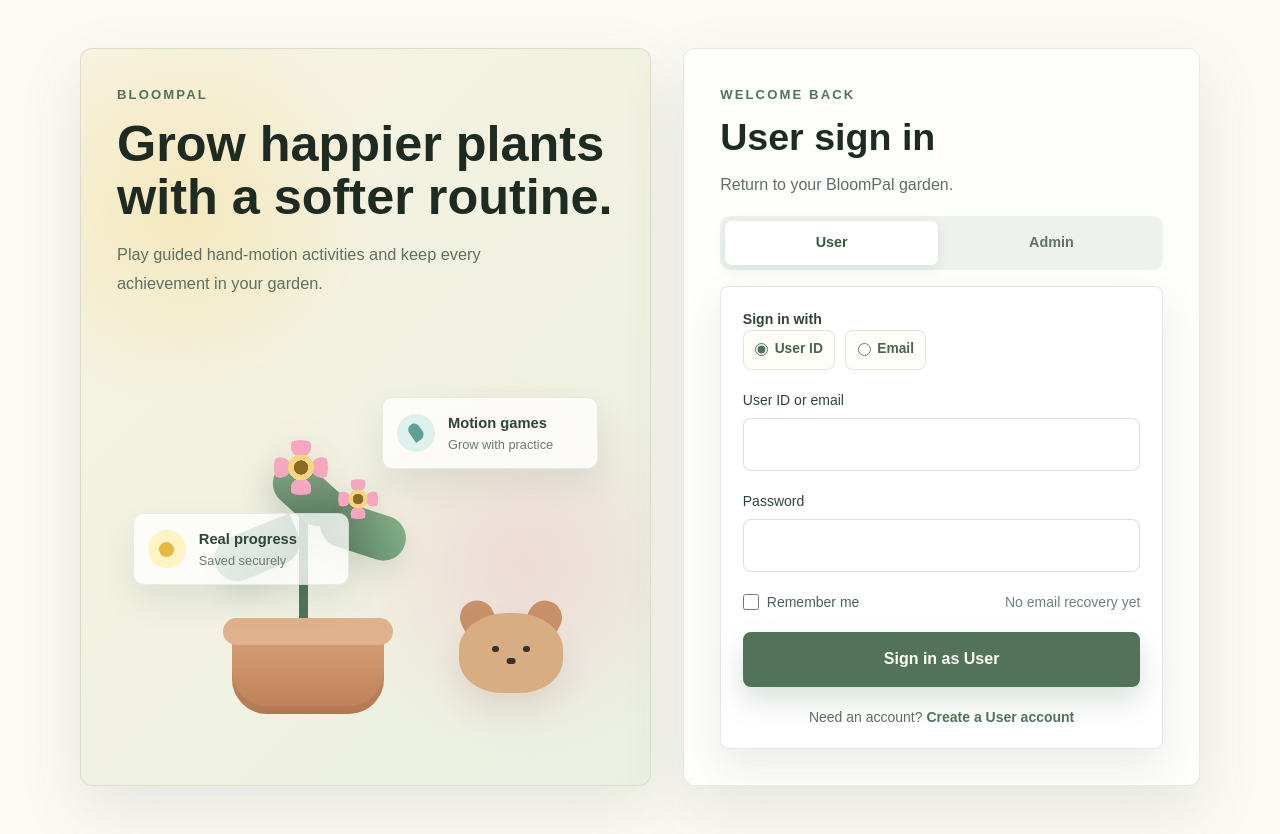
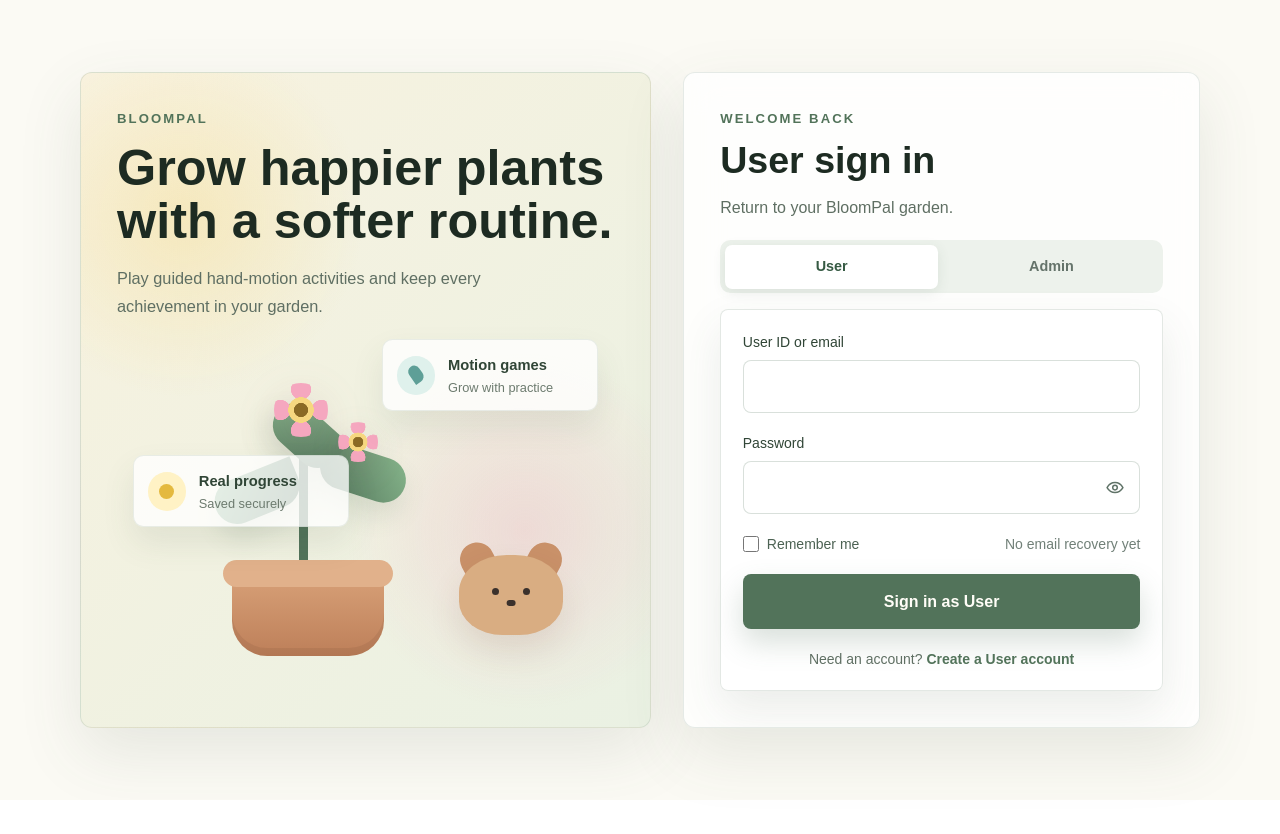
Before and after one commit to Shisa2025/bloompal, a Next.js app: page /login in a window 1280 px wide. After the commit the page ends 800 px from the top, so only its background shows below. Built offline with nearby package versions, Linux system fonts and the light colour scheme.

Commit message:
adjustment of login page

```diff
--- a/app/admin/dashboard/dashboard.module.css
+++ b/app/admin/dashboard/dashboard.module.css
@@ -764,6 +764,11 @@
   font-weight: 750;
 }
 
+.adminFormField {
+  display: grid;
+  gap: 6px;
+}
+
 .adminForm input {
   height: 40px;
   border: 1px solid var(--line);
--- a/app/admin/dashboard/users/[id]/page.tsx
+++ b/app/admin/dashboard/users/[id]/page.tsx
@@ -1,5 +1,6 @@
 import Link from "next/link";
 import { notFound } from "next/navigation";
+import PasswordInput from "@/app/components/PasswordInput";
 import { getManagedUser } from "@/database/admin";
 import { requireAdmin } from "@/lib/auth";
 import { Avatar, Panel, StatusBadge, TableShell } from "../../_components/ui";
@@ -45,7 +46,7 @@ export default async function UserDetailPage({
         </Panel></div>
         <div>
           <Panel title="Account details" subtitle="Edit contact information"><form action={updateManagedUserAction} className={styles.adminForm}><input name="userid" type="hidden" value={user.userid} /><label>Name<input defaultValue={user.displayName} name="displayName" required /></label><label>Email<input defaultValue={user.email} name="email" type="email" required /></label><button className={styles.secondaryButton} type="submit">Save details</button></form></Panel>
-          <Panel className={styles.sectionGap} title="Reset password" subtitle="Signs out existing sessions and requires another change on login"><form action={resetManagedPasswordAction} className={styles.adminForm}><input name="userid" type="hidden" value={user.userid} /><label>Temporary password<input name="password" type="password" minLength={8} required /></label><button className={styles.secondaryButton} type="submit">Reset password</button></form></Panel>
+          <Panel className={styles.sectionGap} title="Reset password" subtitle="Signs out existing sessions and requires another change on login"><form action={resetManagedPasswordAction} className={styles.adminForm}><input name="userid" type="hidden" value={user.userid} /><div className={styles.adminFormField}><label htmlFor="reset-managed-user-password">Temporary password</label><PasswordInput id="reset-managed-user-password" name="password" minLength={8} required /></div><button className={styles.secondaryButton} type="submit">Reset password</button></form></Panel>
           <Panel className={styles.sectionGap} title="Account access" subtitle="Actions are scoped to this Admin"><div className={styles.accountActions}><form action={setManagedUserStatusAction}><input name="userid" type="hidden" value={user.userid} /><input name="status" type="hidden" value={user.status === "active" ? "disabled" : "active"} /><button className={styles.secondaryButton} type="submit">{user.status === "active" ? "Disable and sign out" : "Enable user"}</button></form><form action={releaseManagedUserAction}><input name="userid" type="hidden" value={user.userid} /><button className={styles.dangerButton} type="submit">Release from this Admin</button></form></div></Panel>
         </div>
       </div>
--- /dev/null
+++ b/app/components/PasswordInput.tsx
@@ -0,0 +1,43 @@
+"use client";
+
+import { useState, type ComponentPropsWithoutRef } from "react";
+
+type PasswordInputProps = Omit<ComponentPropsWithoutRef<"input">, "type">;
+
+export default function PasswordInput({
+  className,
+  disabled,
+  id,
+  ...props
+}: PasswordInputProps) {
+  const [isVisible, setIsVisible] = useState(false);
+  const actionLabel = isVisible ? "Hide password" : "Show password";
+
+  return (
+    <div className="password-input-wrapper">
+      <input
+        {...props}
+        className={["password-input-control", className].filter(Boolean).join(" ")}
+        disabled={disabled}
+        id={id}
+        type={isVisible ? "text" : "password"}
+      />
+      <button
+        aria-controls={id}
+        aria-label={actionLabel}
+        aria-pressed={isVisible}
+        className="password-visibility-button"
+        disabled={disabled}
+        onClick={() => setIsVisible((visible) => !visible)}
+        title={actionLabel}
+        type="button"
+      >
+        <svg aria-hidden="true" fill="none" focusable="false" viewBox="0 0 24 24">
+          <path d="M2.5 12s3.5-6 9.5-6 9.5 6 9.5 6-3.5 6-9.5 6-9.5-6-9.5-6Z" />
+          <circle cx="12" cy="12" r="2.75" />
+          {isVisible ? <path d="m4 4 16 16" /> : null}
+        </svg>
+      </button>
+    </div>
+  );
+}
--- a/app/globals.css
+++ b/app/globals.css
@@ -521,38 +521,60 @@ body {
   box-shadow: 0 0 0 0.25rem rgb(107 155 116 / 16%);
 }
 
-.login-mode-fieldset {
-  display: flex;
-  align-items: center;
-  gap: 0.65rem;
-  margin: 0;
+.password-input-wrapper {
+  position: relative;
+  width: 100%;
+}
+
+.password-input-wrapper .password-input-control {
+  width: 100%;
+  padding-right: 3.25rem;
+}
+
+.password-input-control::-ms-reveal,
+.password-input-control::-ms-clear {
+  display: none;
+}
+
+.password-visibility-button {
+  position: absolute;
+  top: 50%;
+  right: 0.42rem;
+  display: grid;
+  width: 2.3rem;
+  height: 2.3rem;
+  place-items: center;
   border: 0;
+  border-radius: 0.4rem;
+  background: transparent;
+  color: #607368;
+  cursor: pointer;
   padding: 0;
-}
-
-.login-mode-fieldset legend {
-  margin-right: 0.15rem;
-  color: #304536;
-  font-size: 0.88rem;
-  font-weight: 700;
-}
-
-.login-mode-fieldset label {
-  display: inline-flex;
-  align-items: center;
-  gap: 0.42rem;
-  border: 1px solid rgb(82 115 90 / 16%);
-  border-radius: 0.5rem;
-  background: #fffdf7;
-  color: #4c6253;
-  cursor: pointer;
-  font-size: 0.86rem;
-  font-weight: 700;
-  padding: 0.55rem 0.7rem;
-}
-
-.login-mode-fieldset input {
-  accent-color: #52735a;
+  transform: translateY(-50%);
+}
+
+.password-visibility-button svg {
+  width: 1.25rem;
+  height: 1.25rem;
+  stroke: currentColor;
+  stroke-linecap: round;
+  stroke-linejoin: round;
+  stroke-width: 1.8;
+}
+
+.password-visibility-button:hover {
+  background: rgb(82 115 90 / 10%);
+  color: #365a43;
+}
+
+.password-visibility-button:focus-visible {
+  outline: 0.18rem solid rgb(107 155 116 / 32%);
+  outline-offset: 0.05rem;
+}
+
+.password-visibility-button:disabled {
+  cursor: not-allowed;
+  opacity: 0.5;
 }
 
 .login-error {
--- a/app/login/actions.ts
+++ b/app/login/actions.ts
@@ -2,19 +2,16 @@
 
 import { redirect, RedirectType } from "next/navigation";
 import { createLoginSession } from "@/lib/auth";
-import { verifyUserLogin, type AccountRole, type LoginMode } from "@/database/users";
+import { verifyUserLogin, type AccountRole } from "@/database/users";
 
 export async function loginAction(formData: FormData) {
-  const loginMode = formData.get("loginMode");
   const identifier = formData.get("identifier");
   const password = formData.get("password");
   const role: AccountRole = formData.get("accountRole") === "admin" ? "admin" : "user";
-  const mode: LoginMode = loginMode === "useremail" ? "useremail" : "userid";
   let error = "invalid";
 
   try {
     const account = await verifyUserLogin({
-      mode,
       identifier: typeof identifier === "string" ? identifier : "",
       password: typeof password === "string" ? password : "",
       expectedRole: role,
--- a/app/login/page.tsx
+++ b/app/login/page.tsx
@@ -1,5 +1,6 @@
 import Link from "next/link";
 import DesktopOnly from "../components/DesktopOnly";
+import PasswordInput from "../components/PasswordInput";
 import { loginAction } from "./actions";
 
 type LoginPageProps = {
@@ -62,18 +63,13 @@ export default async function LoginPage({ searchParams }: LoginPageProps) {
 
             <form action={loginAction} className="login-panel flex flex-col gap-5" aria-label={`${role} sign in`}>
               <input name="accountRole" type="hidden" value={role} />
-              <fieldset className="login-mode-fieldset">
-                <legend>Sign in with</legend>
-                <label><input defaultChecked name="loginMode" type="radio" value="userid" />User ID</label>
-                <label><input name="loginMode" type="radio" value="useremail" />Email</label>
-              </fieldset>
               <div className="flex flex-col gap-2 text-left">
                 <label className="text-sm font-medium text-[#304536]" htmlFor="identifier">User ID or email</label>
                 <input className="login-input" id="identifier" name="identifier" type="text" autoComplete="username" required />
               </div>
               <div className="flex flex-col gap-2 text-left">
                 <label className="text-sm font-medium text-[#304536]" htmlFor="password">Password</label>
-                <input className="login-input" id="password" name="password" type="password" autoComplete="current-password" required />
+                <PasswordInput className="login-input" id="password" name="password" autoComplete="current-password" required />
               </div>
               <div className="flex items-center justify-between gap-4 text-sm">
                 <label className="flex items-center gap-2 text-[#4c6253]"><input className="h-4 w-4 rounded border-[#b9c7b8] accent-[#52735a]" name="remember" type="checkbox" />Remember me</label>
--- a/database/users.ts
+++ b/database/users.ts
@@ -3,7 +3,6 @@ import "server-only";
 import bcrypt from "bcryptjs";
 import { sql, type DatabaseClient } from "./connection";
 
-export type LoginMode = "userid" | "useremail";
 export type AccountRole = "admin" | "user";
 export type AccountStatus = "active" | "disabled";
 
@@ -137,12 +136,10 @@ export async function isAssignableAdmin(
 }
 
 export async function verifyUserLogin({
-  mode,
   identifier,
   password,
   expectedRole,
 }: {
-  mode: LoginMode;
   identifier: string;
   password: string;
   expectedRole: AccountRole;
@@ -154,7 +151,7 @@ export async function verifyUserLogin({
     `
     SELECT ${accountColumns}
     FROM users
-    WHERE ${mode === "useremail" ? "LOWER(useremail) = LOWER($1)" : "userid = LOWER($1)"}
+    WHERE (userid = LOWER($1) OR LOWER(useremail) = LOWER($1))
       AND role = $2
       AND account_status = 'active'
     LIMIT 1
```
Also changed, not shown: app/admin/dashboard/users/new/page.tsx (+6 -1 lines), app/change-password/page.tsx (+13 -3 lines), app/signup/page.tsx (+10 -2 lines), 1 other file (tests, documents, lock files or other folders).
